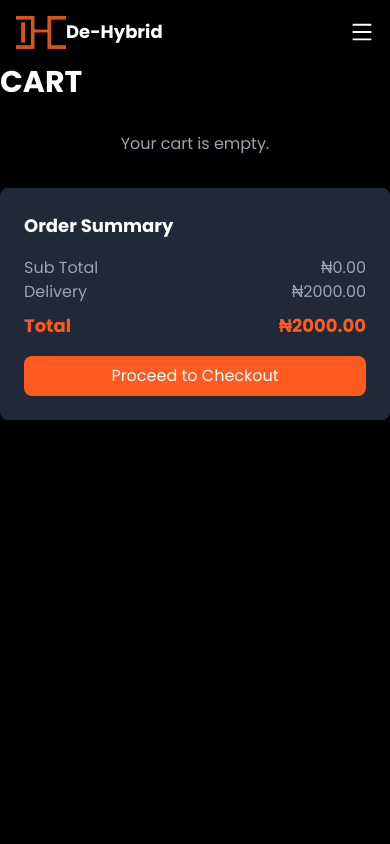
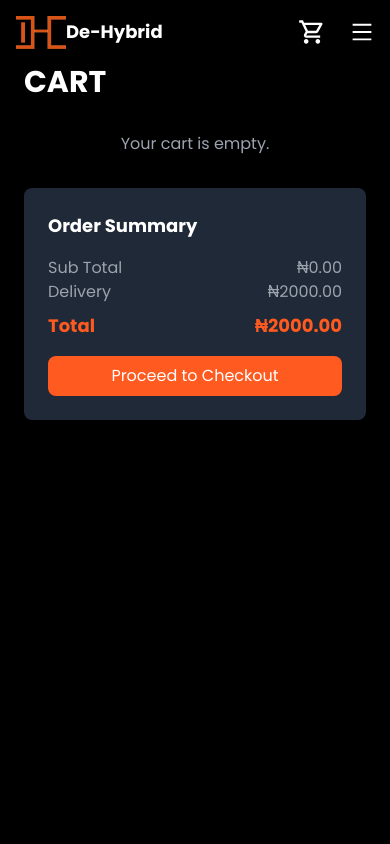
Before and after one commit to klever34/de-hybrid, a Next.js app: page /cart in a window 390 px wide. Shown: the top 844 px of the page. Built offline with nearby package versions, Linux system fonts and the light colour scheme.

Commit message:
fix cart icon

```diff
--- a/app/cart/page.tsx
+++ b/app/cart/page.tsx
@@ -64,7 +64,7 @@ const Cart: FC = () => {
   };
 
   return (
-    <section className="py-16 bg-black text-white">
+    <section className="py-16 px-6 bg-black text-white">
       <div className="container mx-auto">
         <h2 className="text-3xl font-bold mb-8">CART</h2>
 
--- a/app/checkout/CheckoutPage.client.tsx
+++ b/app/checkout/CheckoutPage.client.tsx
@@ -66,7 +66,7 @@ const Checkout: FC = () => {
   const onClose = () => {};
 
   return (
-    <section className="py-16 bg-black text-white">
+    <section className="py-16 px-6 bg-black text-white">
       <div className="container mx-auto">
         <h2 className="text-3xl font-bold mb-8">CHECKOUT</h2>
 
--- a/app/components/CustomNavBar.tsx
+++ b/app/components/CustomNavBar.tsx
@@ -27,9 +27,9 @@ const CustomNavBar = () => {
   return (
     <nav className="fixed top-0 left-0 right-0 w-full bg-black text-white text-center z-50">
       <div className="container mx-auto">
-        <div className="flex justify-between items-center py-4">
+        <div className="flex justify-between items-center py-4 px-4">
           {/* Logo */}
-          <div className="flex items-center pl-4 md:pl-0">
+          <div className="flex items-center">
             <Image
               src={"/dehybrid.png"}
               alt={"De-Hybrid Logo"}
@@ -51,10 +51,10 @@ const CustomNavBar = () => {
             ))}
           </ul>
 
-          {/* Search & Cart Icons */}
-          <div className="flex space-x-6 hidden md:flex">
-            <IoSearch size={24} />
-            <Link href="/cart" className="relative">
+          {/* Search & Cart Icons (Now visible on all screen sizes) */}
+          <div className="flex space-x-6 items-center">
+            <IoSearch size={24} className="cursor-pointer hidden md:block" />
+            <Link href="/cart" className="relative flex items-center">
               <MdOutlineShoppingCart size={28} />
               {cartItemCount > 0 && (
                 <span className="absolute -top-2 -right-2 bg-red-500 text-white text-xs font-bold w-5 h-5 flex items-center justify-center rounded-full">
@@ -62,11 +62,10 @@ const CustomNavBar = () => {
                 </span>
               )}
             </Link>
-          </div>
-
-          {/* Mobile Menu Button */}
-          <div onClick={handleNav} className="block md:hidden pr-4 md:pr-0">
-            {nav ? <AiOutlineClose size={24} /> : <AiOutlineMenu size={24} />}
+            {/* Mobile Menu Button */}
+            <div onClick={handleNav} className="block md:hidden">
+              {nav ? <AiOutlineClose size={24} /> : <AiOutlineMenu size={24} />}
+            </div>
           </div>
         </div>
       </div>
@@ -98,18 +97,6 @@ const CustomNavBar = () => {
             <Link href={item.href}>{item.text}</Link>
           </li>
         ))}
-
-        {/* Mobile Cart Icon */}
-        <li className="p-4 flex items-center justify-center">
-          <Link href="/cart" className="relative flex items-center">
-            <MdOutlineShoppingCart size={28} />
-            {cartItemCount > 0 && (
-              <span className="absolute -top-2 -right-2 bg-red-500 text-white text-xs font-bold w-5 h-5 flex items-center justify-center rounded-full">
-                {cartItemCount}
-              </span>
-            )}
-          </Link>
-        </li>
       </ul>
     </nav>
   );
```
